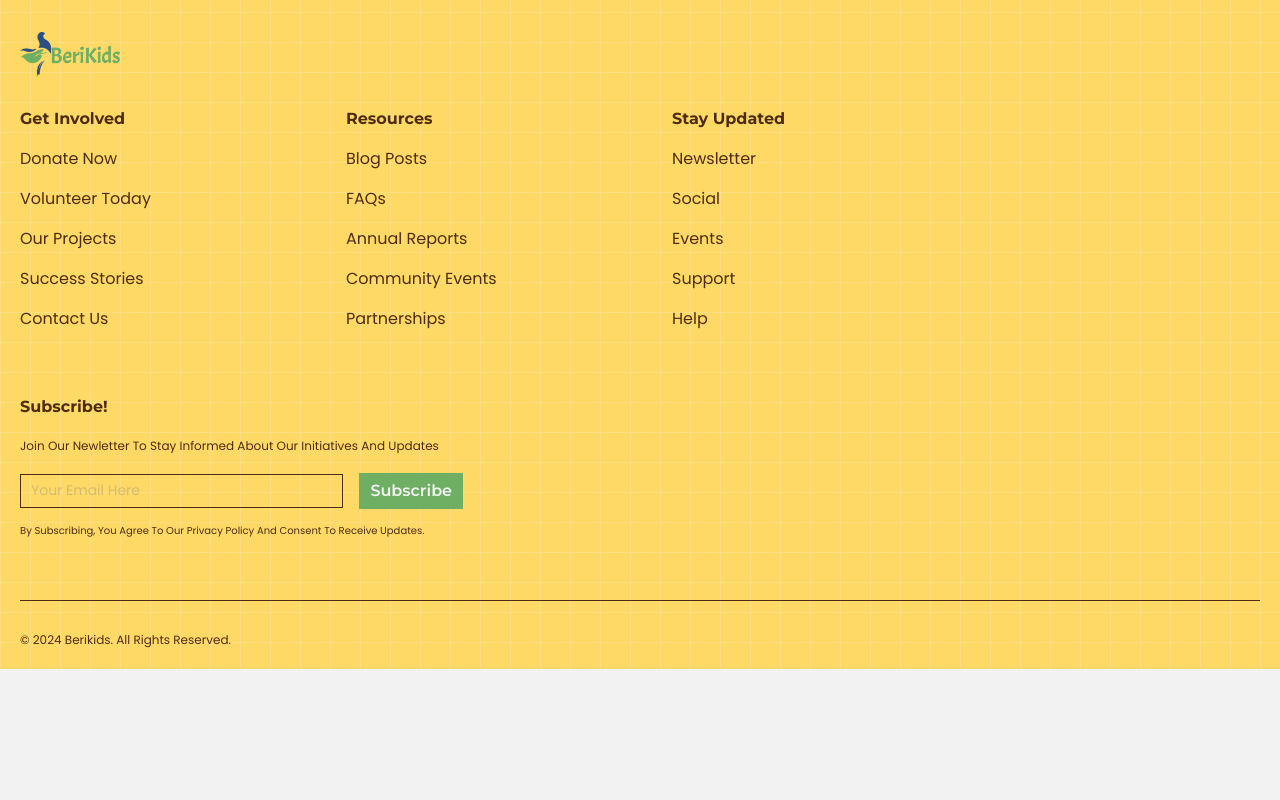
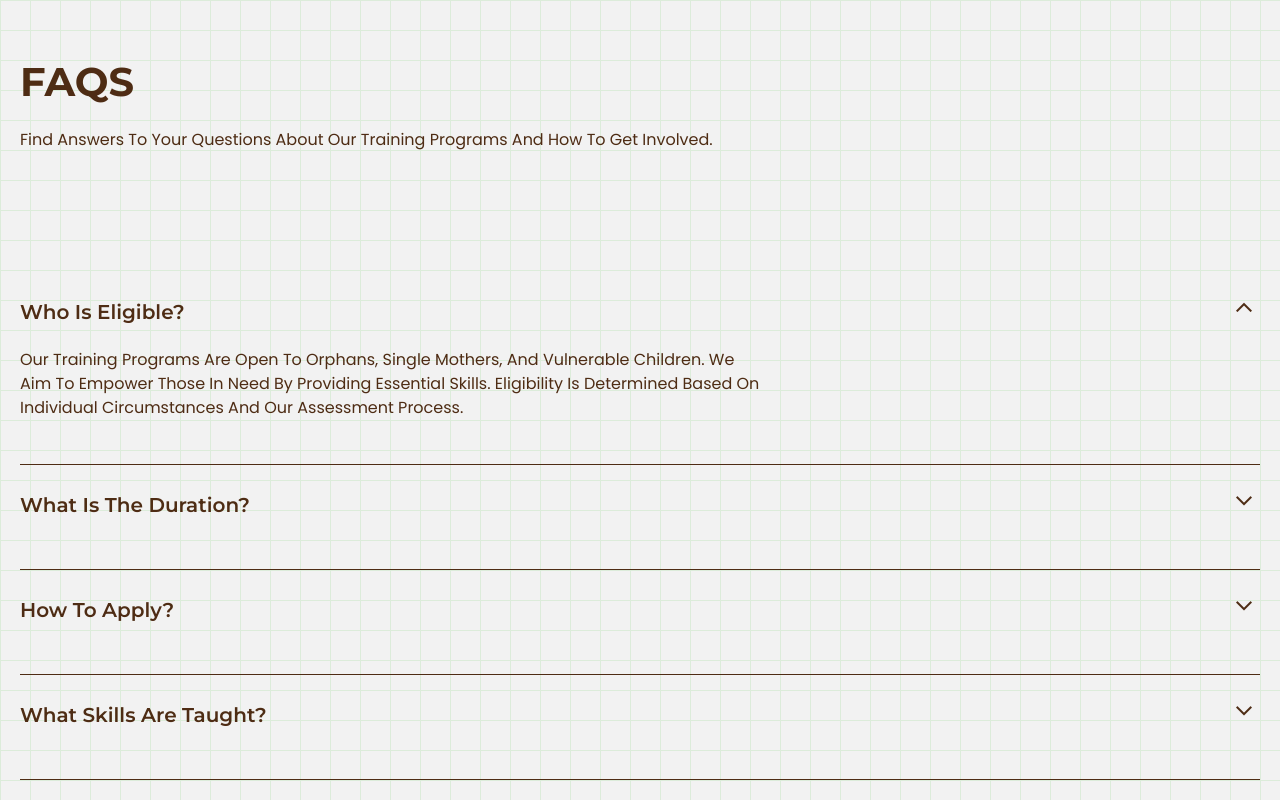
Before and after one commit to netphabric/berikids-ngo, a SvelteKit app: page /it-education in a window 1280 px wide. Shown: the part 4140-4940 px from the top of the page. Before the commit the page ends 4809 px from the top, so only its background shows below. Built offline with nearby package versions, Linux system fonts and the light colour scheme.

Commit message:
refactor faq component

```diff
--- a/src/lib/components/faq/faq.module.scss
+++ b/src/lib/components/faq/faq.module.scss
@@ -63,6 +63,10 @@
       gap: rem(16);
       padding-block: 20px;
       border-top: 1px solid $black;
+
+      &:first-child {
+        border-top: none;
+      }
 
       .question {
         font-size: $small;
--- a/src/lib/components/faq/faq.svelte
+++ b/src/lib/components/faq/faq.svelte
@@ -1,17 +1,24 @@
 <script lang="ts">
 	import { slide } from "svelte/transition"
 	import { cubicOut } from "svelte/easing"
-	import { faqs } from "./faqStore"
 	import styles from "./faq.module.scss"
 	import Button from "../button/button.svelte"
 
+	export let desc = ""
+	export let faqs: {
+		id: number
+		question: string
+		ans: string
+		isOpen: boolean
+	}[] = []
+
 	const handleShowFaqAns = (id: number) => {
-		$faqs.forEach((faq) => {
+		faqs.forEach((faq) => {
 			if (faq.id !== id) faq.isOpen = false
 		})
 
-		const faq = $faqs.findIndex((faq) => faq.id === id)
-		$faqs[faq].isOpen = !$faqs[faq].isOpen
+		const faq = faqs.findIndex((faq) => faq.id === id)
+		faqs[faq].isOpen = !faqs[faq].isOpen
 	}
 </script>
 
@@ -20,12 +27,12 @@
 		<h2 class={styles.faqTitle}>FAQs</h2>
 
 		<p class={styles.faqDescription}>
-			discover how our NGO is making a difference and how you can help
+			{desc}
 		</p>
 	</div>
 
 	<div class={styles.faqContainer}>
-		{#each $faqs as faq}
+		{#each faqs as faq}
 			<article class={styles.faq}>
 				<button class={styles.question} on:click={() => handleShowFaqAns(faq.id)}>
 					<span>{faq.question} </span>
--- a/src/lib/components/pageSection/pageSection.module.scss
+++ b/src/lib/components/pageSection/pageSection.module.scss
@@ -13,7 +13,6 @@
       @include nestedSectionSizing;
     }
   }
-
 
   .block {
     @include blockLayout;
--- /dev/null
+++ b/src/lib/stores/faqStore.ts
@@ -0,0 +1,100 @@
+import { writable } from "svelte/store"
+
+export const homeFaqs = writable([
+	{
+		id: 1,
+		question: "How can I contact you?",
+		ans: "You can reach us via email at Berikidsngo@gmx.de or call us at +237 653 176 545. Our office hours are Monday to Friday, 9 AM to 5 PM. We look forward to hearing from you!",
+		isOpen: true
+	},
+	{
+		id: 2,
+		question: "Can I visit your office?",
+		ans: "Yes, we welcome visitors! Please schedule an appointment in advance to ensure someone is available to meet with you. Our office is located at 123 NGO Lane, City, State.",
+		isOpen: false
+	},
+	{
+		id: 3,
+		question: "How can I volunteer?",
+		ans: "Volunteering with us is easy! Fill out the volunteer application form on our website, and we will get back to you with opportunities that match your skills. Your support makes a difference!",
+		isOpen: false
+	},
+	{
+		id: 4,
+		question: "What programs do you offer?",
+		ans: "We offer various programs focused on education, vocational training, and community development. Our initiatives aim to empower orphans and vulnerable individuals in Cameroon. Visit our vocation-training and IT-education pages for more details.",
+		isOpen: false
+	},
+	{
+		id: 5,
+		question: "How can i volunteer?",
+		ans: "Donating is simple! You can make a one-time or recurring donation through our website's donation page. Every contribution helps us further our mission and support those in need.",
+		isOpen: false
+	}
+])
+
+export const contactFaqs = writable([
+	{
+		id: 1,
+		question: "What are your goals?",
+		ans: "Our primary goals include improving socio-economic conditions for orphans and vulnerable children in Cameroon. We focus on education, vocational training, and providing essential resources like potable water. Additionally, we aim to foster spiritual growth through Christian counseling ",
+		isOpen: true
+	},
+	{
+		id: 2,
+		question: "How can i contribute?",
+		ans: "You can contribute by donating, volunteering your time, or spreading awareness about our initiatives. Every effort counts and helps us reach more individuals in need. Visit our 'Get Involved' page for more details.",
+		isOpen: false
+	},
+	{
+		id: 3,
+		question: "What projects are on going?",
+		ans: "We currently run several projects focused on vocational training, education enhancement, and water supply initiatives. Our programs are designed to empower orphans and vulnerable communities. Stay updated on our website for the latest project news.",
+		isOpen: false
+	},
+	{
+		id: 4,
+		question: "Who do you help?",
+		ans: "Our NGO primarily supports orphans, single mothers, mentally ill individuals, and other vulnerable children in Cameroon. We aim to provide them with the necessary skills and resources to improve their lives. Our focus is on holistic development—socially, economically, and spiritually.",
+		isOpen: false
+	},
+	{
+		id: 5,
+		question: "How can i volunteer?",
+		ans: "Volunteering with us is a rewarding experience where you can make a tangible impact. You can apply through our website, where we list current opportunities and requirements. Join us in our mission to uplift communities in need.",
+		isOpen: false
+	}
+])
+
+export const trainingFaqs = writable([
+	{
+		id: 1,
+		question: "Who is eligible?",
+		ans: "Our training programs are open to orphans, single mothers, and vulnerable children. We aim to empower those in need by providing essential skills. Eligibility is determined based on individual circumstances and our assessment process.",
+		isOpen: true
+	},
+	{
+		id: 2,
+		question: "What is the duration?",
+		ans: "The duration of our training programs varies based on the specific skill being taught. Typically, programs last between three to six months. Participants can expect a comprehensive curriculum designed to enhance their employability.",
+		isOpen: false
+	},
+	{
+		id: 3,
+		question: "How to apply?",
+		ans: "To apply for our training programs, please fill out the contact form on our website. After submission, our team will review your application and contact you for further steps. We encourage all eligible individuals to apply.",
+		isOpen: false
+	},
+	{
+		id: 4,
+		question: "What skills are taught?",
+		ans: "Our programs cover a range of skills, including tailoring, computer literacy, and agricultural practices. We focus on practical skills that can lead to sustainable employment. Each program is tailored to meet the needs of the community.",
+		isOpen: false
+	},
+	{
+		id: 5,
+		question: "Are there any fees?",
+		ans: "Our vocational training programs are offered at no cost to participants. We believe in providing equal opportunities for all, regardless of financial status. Donations and grants support our mission to empower the community.",
+		isOpen: false
+	}
+])
--- a/src/routes/+page.svelte
+++ b/src/routes/+page.svelte
@@ -5,9 +5,9 @@
 	import Faq from "$lib/components/faq/faq.svelte"
 	import ContactDetails from "$lib/components/contactDetails/contactDetails.svelte"
 	import Button from "$lib/components/button/button.svelte"
-
-	import { communityOpts } from "./store"
 	import styles from "./page.module.scss"
+	import { homeFaqs } from "$lib/stores/faqStore"
+	import { communityOpts } from "$lib/stores/communityOpts"
 </script>
 
 <main class={styles.root}>
@@ -153,7 +153,7 @@
 		</SectionWrapper>
 	</section>
 
-	<Faq />
+	<Faq desc="discover how our NGO is making a difference and how you can help" faqs={$homeFaqs} />
 
 	<ContactDetails />
 </main>
--- a/src/routes/it-education/+page.svelte
+++ b/src/routes/it-education/+page.svelte
@@ -1,7 +1,9 @@
 <script lang="ts">
 	import ContactDetails from "$lib/components/contactDetails/contactDetails.svelte"
+	import Faq from "$lib/components/faq/faq.svelte"
 	import HeroLayoutleft from "$lib/components/heroLayoutLeft/heroLayoutleft.svelte"
 	import PageSection from "$lib/components/pageSection/pageSection.svelte"
+	import { trainingFaqs } from "$lib/stores/faqStore"
 	import styles from "./page.module.scss"
 </script>
 
@@ -99,4 +101,9 @@
 	/>
 
 	<ContactDetails />
+
+	<Faq
+		desc="Find answers to your questions about our training programs and how to get involved."
+		faqs={$trainingFaqs}
+	/>
 </main>
--- a/src/routes/it-education/page.module.scss
+++ b/src/routes/it-education/page.module.scss
@@ -15,16 +15,4 @@
   @include minWidth ('desktop') {
     gap: rem(180);
   }
-
-  .section {
-    @include sectionTemplate;
-
-    .subContainer {
-      @include gridLayout(150px);
-
-      .itemCard {
-        @include nestedSectionSizing;
-      }
-    }
-  }
 }
```
Also changed, not shown: src/lib/components/faq/faqStore.ts (deleted, +0 -34 lines), src/routes/contact/+page.svelte (+7 -0 lines), src/routes/vocational-training/+page.svelte (added, +9 -0 lines), src/lib/stores/communityOpts.ts (renamed from src/routes/store.ts).
